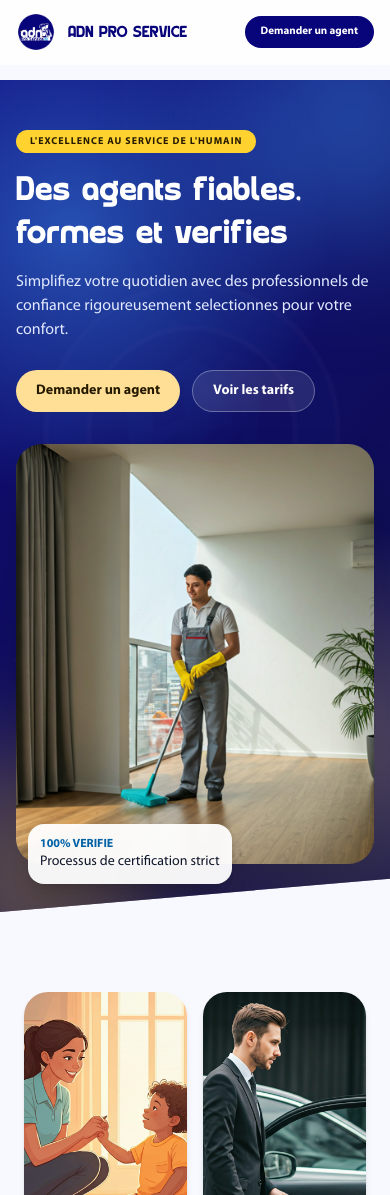
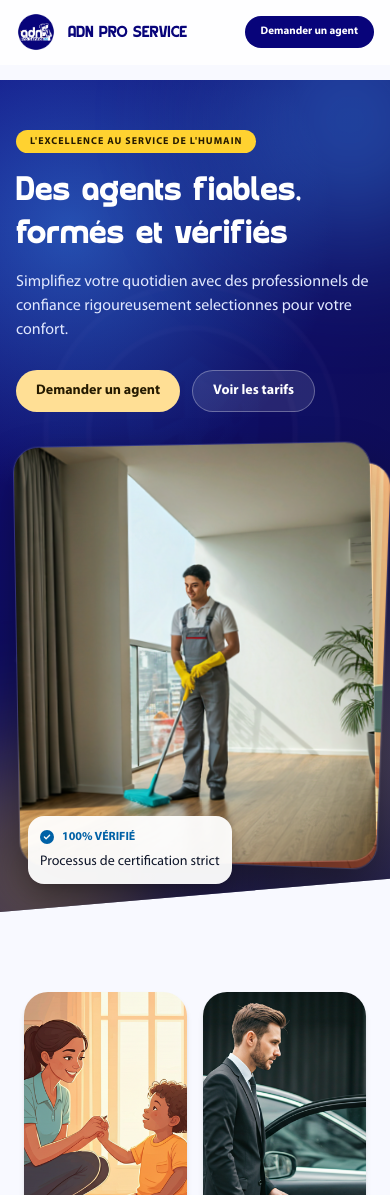
Before and after one commit to exau-umba/adn_website, a React (Vite) app: page / in a window 390 px wide. Shown: the top 1195 px of the page. Built offline with nearby package versions, Linux system fonts and the light colour scheme.

Commit message:
Enhance HeroSection component with new image layout and icon integration. Correct French text for improved clarity and add verification icon for emphasis.

```diff
--- a/src/components/HeroSection.jsx
+++ b/src/components/HeroSection.jsx
@@ -1,3 +1,5 @@
+import { FaCircleCheck } from 'react-icons/fa6'
+
 export default function HeroSection() {
   return (
     <section className="hero-wave relative overflow-hidden text-white">
@@ -14,7 +16,7 @@ export default function HeroSection() {
             L'excellence au service de l'humain
           </span>
           <h1 className="js-hero-title mt-4 max-w-xl font-heading text-[34px] font-black leading-tight sm:text-4xl md:mt-5 md:text-6xl">
-            Des agents fiables, formes et verifies
+            Des agents fiables, formés et vérifiés
           </h1>
           <p className="js-hero-sub mt-4 max-w-lg text-base text-indigo-100 md:mt-5 md:text-lg">
             Simplifiez votre quotidien avec des professionnels de confiance rigoureusement selectionnes pour votre confort.
@@ -26,9 +28,22 @@ export default function HeroSection() {
         </div>
 
         <div className="js-hero-img relative">
-          <img src="/images/hero-main.jpg" alt="Agent menage" className="h-[420px] w-full rounded-[1.6rem] object-cover shadow-2xl md:h-[520px] md:rounded-[2rem]" />
+          <div className="relative h-[420px] w-full md:h-[520px]">
+            <div className="hero-deck absolute inset-0">
+              <article className="hero-card hero-card-a">
+                <img src="/images/hero-main.jpg" alt="Agent menage" className="h-full w-full object-cover" />
+              </article>
+              <article className="hero-card hero-card-b">
+                <img src="/images/about-1.jpg" alt="Agent qualifie" className="h-full w-full object-cover" />
+              </article>
+            </div>
+          </div>
+
           <div className="absolute -bottom-5 left-3 rounded-2xl bg-white/95 p-3 text-slate-900 shadow-xl md:-bottom-6 md:-left-6 md:p-4">
-            <p className="text-xs font-bold text-[#0061a6]">100% VERIFIE</p>
+            <p className="inline-flex items-center gap-2 text-xs font-bold text-[#0061a6]">
+              <FaCircleCheck className="text-sm" aria-hidden="true" />
+              100% VÉRIFIÉ
+            </p>
             <p className="text-sm">Processus de certification strict</p>
           </div>
         </div>
--- a/src/index.css
+++ b/src/index.css
@@ -42,6 +42,71 @@ body {
   clip-path: polygon(0 0, 100% 0, 100% 92%, 0 100%);
 }
 
+.hero-deck {
+  perspective: 1200px;
+}
+
+.hero-card {
+  position: absolute;
+  inset: 0;
+  overflow: hidden;
+  border-radius: 2rem;
+  box-shadow: 0 24px 48px rgba(0, 0, 0, 0.28);
+  border: 1px solid rgba(255, 255, 255, 0.16);
+}
+
+.hero-card-a {
+  z-index: 20;
+  animation: heroCardA 7s ease-in-out infinite;
+}
+
+.hero-card-b {
+  z-index: 10;
+  animation: heroCardB 7s ease-in-out infinite;
+}
+
+@keyframes heroCardA {
+  0% {
+    transform: translateX(0) translateY(0) rotate(-1.4deg) scale(1);
+    z-index: 20;
+  }
+  40% {
+    transform: translateX(22px) translateY(-4px) rotate(2.4deg) scale(0.97);
+    z-index: 10;
+  }
+  50% {
+    z-index: 10;
+  }
+  55% {
+    z-index: 20;
+  }
+  100% {
+    transform: translateX(0) translateY(0) rotate(-1.4deg) scale(1);
+    z-index: 20;
+  }
+}
+
+@keyframes heroCardB {
+  0% {
+    transform: translateX(26px) translateY(8px) rotate(2.8deg) scale(0.96);
+    z-index: 10;
+  }
+  40% {
+    transform: translateX(-8px) translateY(-2px) rotate(-1.2deg) scale(1);
+    z-index: 20;
+  }
+  50% {
+    z-index: 20;
+  }
+  55% {
+    z-index: 10;
+  }
+  100% {
+    transform: translateX(26px) translateY(8px) rotate(2.8deg) scale(0.96);
+    z-index: 10;
+  }
+}
+
 h1,
 h2,
 h3 {
@@ -52,4 +117,52 @@ h3 {
   .hero-wave {
     clip-path: polygon(0 0, 100% 0, 100% 96%, 0 100%);
   }
+
+  .hero-card {
+    border-radius: 1.6rem;
+  }
+
+  .hero-card-a {
+    animation: heroCardAMobile 7s ease-in-out infinite;
+  }
+
+  .hero-card-b {
+    animation: heroCardBMobile 7s ease-in-out infinite;
+  }
 }
+
+@keyframes heroCardAMobile {
+  0% {
+    transform: translateX(0) translateY(0) rotate(-1deg) scale(1);
+    z-index: 20;
+  }
+  45% {
+    transform: translateX(14px) translateY(-3px) rotate(2deg) scale(0.98);
+    z-index: 10;
+  }
+  55% {
+    z-index: 20;
+  }
+  100% {
+    transform: translateX(0) translateY(0) rotate(-1deg) scale(1);
+    z-index: 20;
+  }
+}
+
+@keyframes heroCardBMobile {
+  0% {
+    transform: translateX(16px) translateY(6px) rotate(2.2deg) scale(0.97);
+    z-index: 10;
+  }
+  45% {
+    transform: translateX(-4px) translateY(-2px) rotate(-1deg) scale(1);
+    z-index: 20;
+  }
+  55% {
+    z-index: 10;
+  }
+  100% {
+    transform: translateX(16px) translateY(6px) rotate(2.2deg) scale(0.97);
+    z-index: 10;
+  }
+}
```
